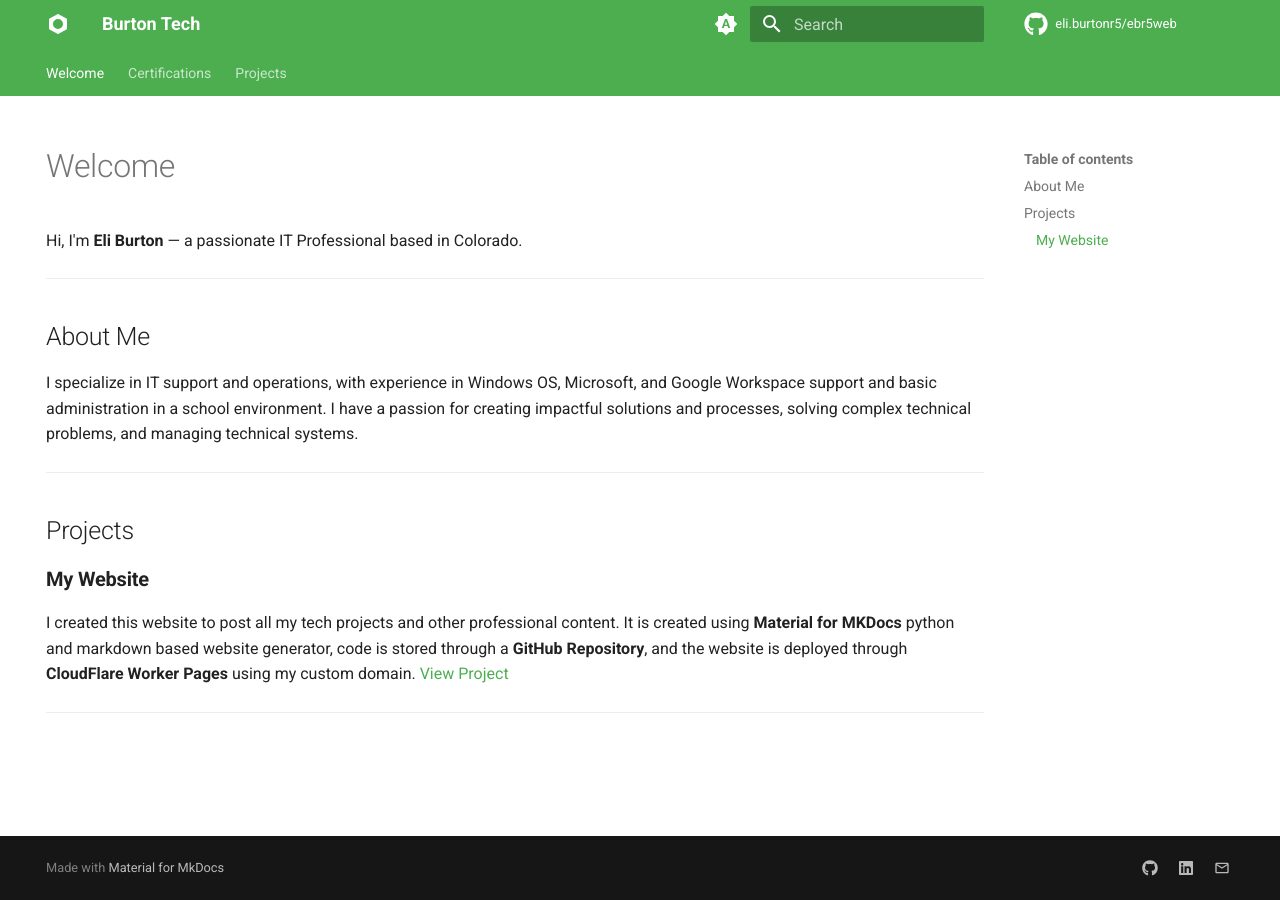
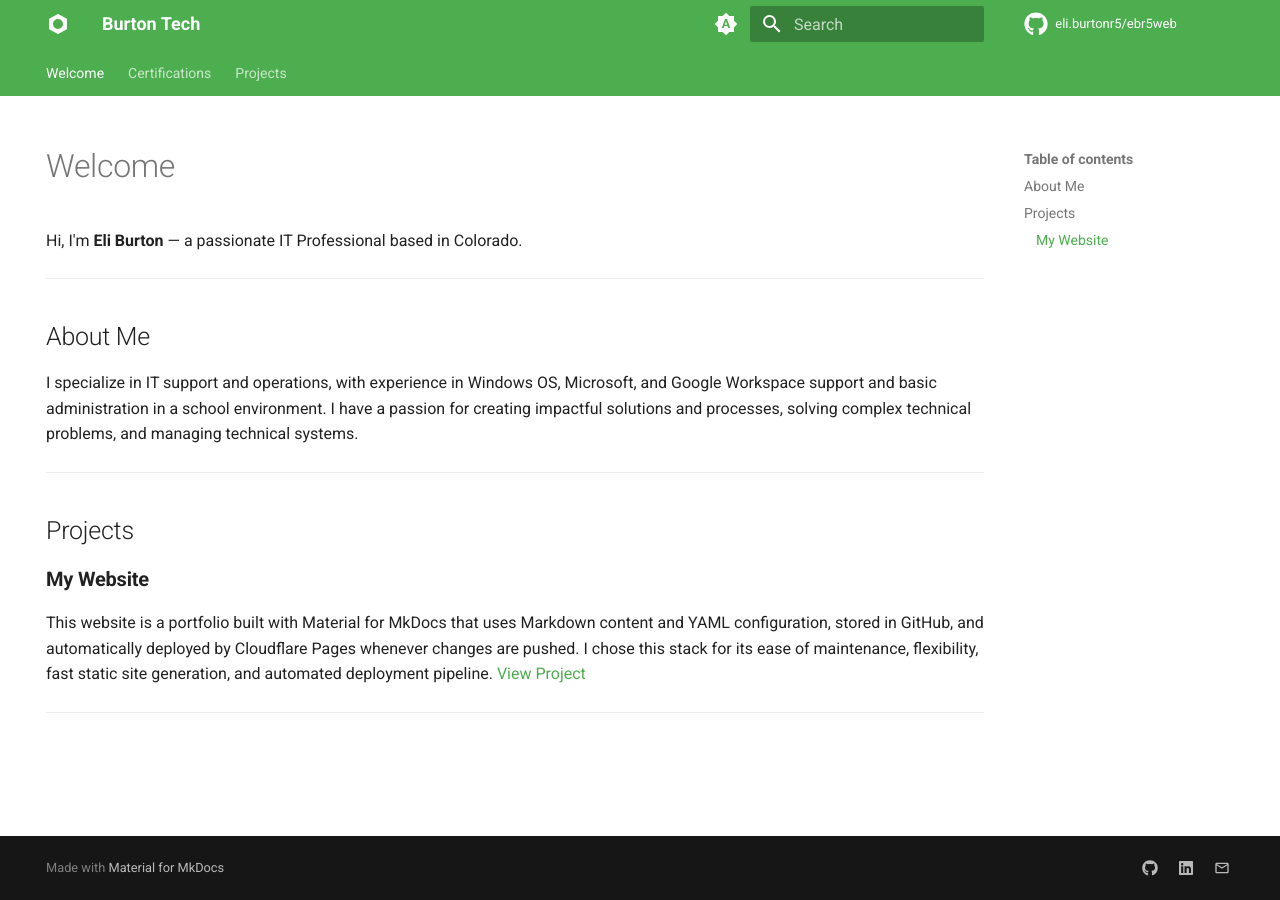
Before and after one commit to eliburtonr5/ebr5web, an MkDocs documentation site: the page built from docs/index.md, in a window 1280 px wide. Built offline with MkDocs 1.6.1 and Material for MkDocs 9.7.7, drawn with Linux system fonts in a browser that asks for light colours; comment, search, counter and statistics services are not loaded.

Commit message:
Fix image path in CompTIA A+ certification documentation and enhance project description on homepage

```diff
--- a/docs/index.md
+++ b/docs/index.md
@@ -21,7 +21,7 @@ I specialize in IT support and operations, with experience in Windows OS, Micros
 
 ### **My Website**
 
- I created this website to post all my tech projects and other professional content. It is created using **Material for MKDocs** python and markdown based website generator, code is stored through a **GitHub Repository**, and the website is deployed through **CloudFlare Worker Pages** using my custom domain.
-  [View Project](https://ebr5.com/projects/mywebsite/)
+This website is a portfolio built with Material for MkDocs that uses Markdown content and YAML configuration, stored in GitHub, and automatically deployed by Cloudflare Pages whenever changes are pushed. I chose this stack for its ease of maintenance, flexibility, fast static site generation, and automated deployment pipeline.
+[View Project](https://ebr5.com/projects/mywebsite/)
 
 ---
```
Also changed, not shown: docs/certifications/comptiaa+.md (+1 -1 lines).
